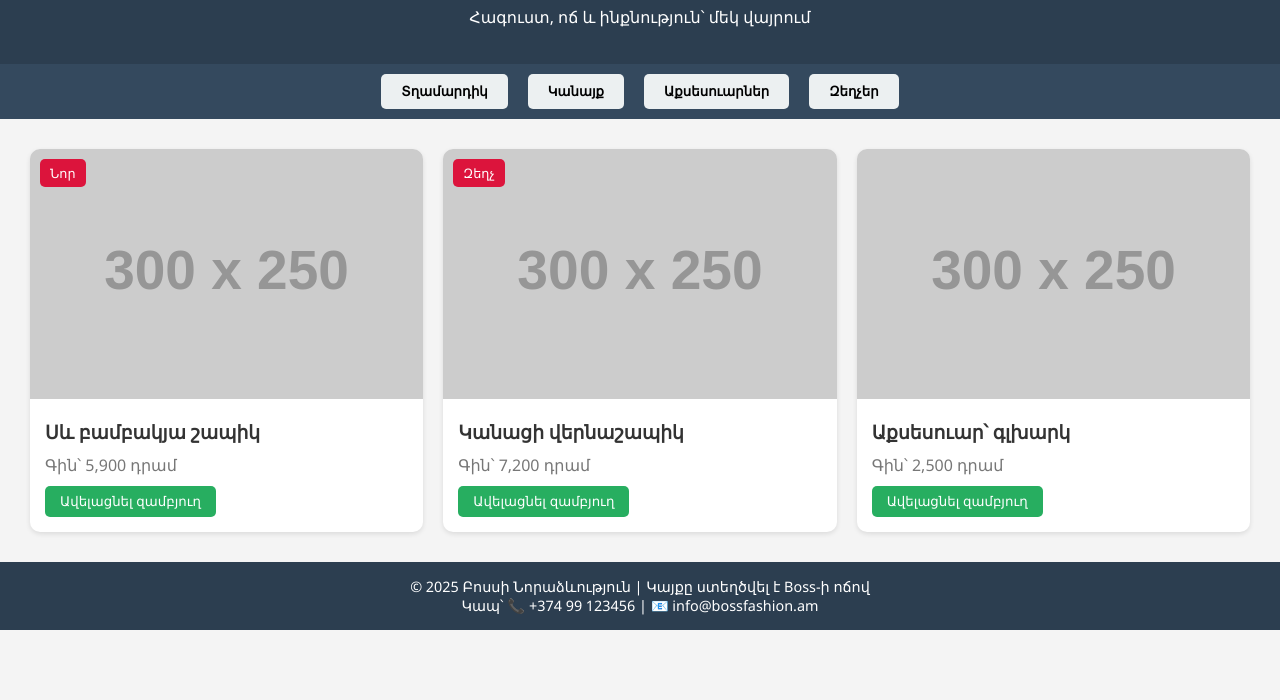
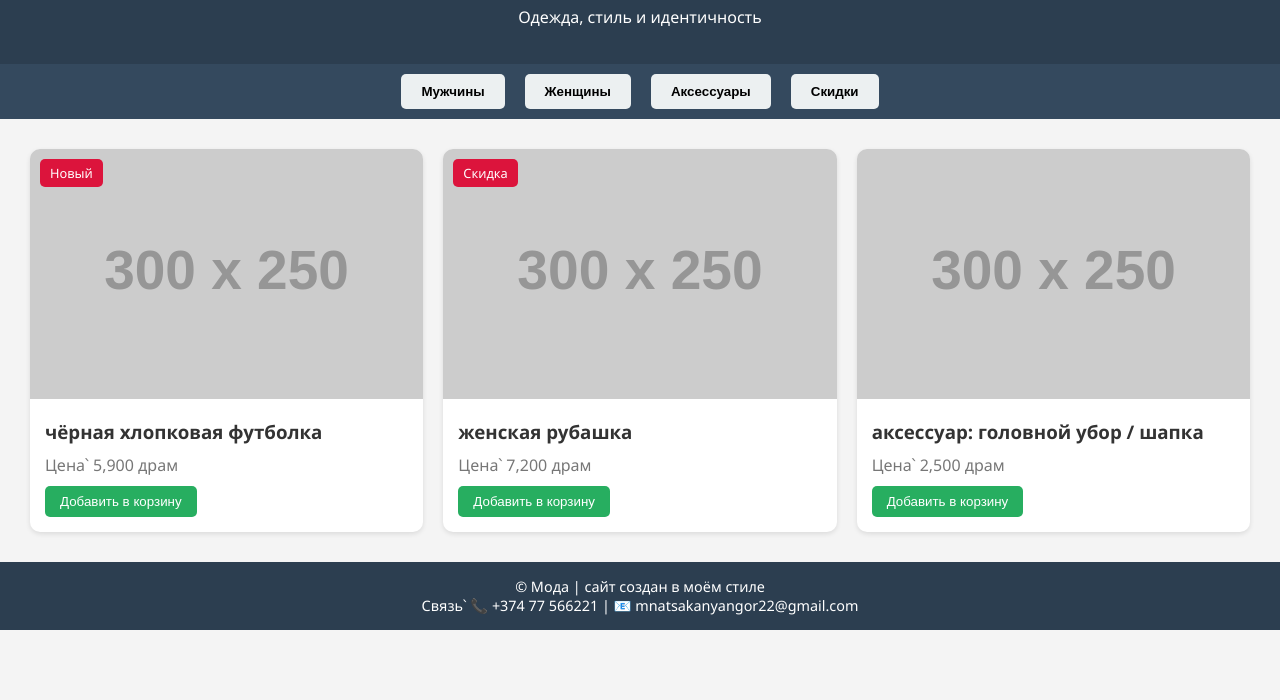
Before and after one commit to Gor334422/clothing-store, a plain HTML site: page index.html in a window 1280 px wide. Shown: the part 100-800 px from the top of the page. Drawn offline with Linux system fonts and the light colour scheme; placeholder pictures from the web are drawn by us.

Commit message:
Update index.html

```diff
--- a/index.html
+++ b/index.html
@@ -3,7 +3,7 @@
 <head>
   <meta charset="UTF-8">
   <meta name="viewport" content="width=device-width, initial-scale=1">
-  <title>Բոսսի Նորաձևություն</title>
+  <title>Мода</title>
   <style>
     body {
       margin: 0;
@@ -95,56 +95,56 @@
 <body>
 
   <header>
-    <h1>Բոսսի Նորաձևություն</h1>
-    <p>Հագուստ, ոճ և ինքնություն՝ մեկ վայրում</p>
+    <h1>Мода</h1>
+    <p>Одежда, стиль и идентичность</p>
   </header>
 
   <nav>
-    <button>Տղամարդիկ</button>
-    <button>Կանայք</button>
-    <button>Աքսեսուարներ</button>
-    <button>Զեղչեր</button>
+    <button>Мужчины</button>
+    <button>Женщины</button>
+    <button>Аксессуары</button>
+    <button>Скидки</button>
   </nav>
 
   <section class="products">
     <div class="product-card">
-      <span class="badge">Նոր</span>
-      <img src="https://via.placeholder.com/300x250?text=Հագուստ+1" alt="Հագուստ 1">
+      <span class="badge">Новый</span>
+      <img src="https://via.placeholder.com/300x250?text=Հագուստ+1" alt="Одежда 1">
       <div class="product-info">
-        <h3>Սև բամբակյա շապիկ</h3>
-        <p>Գին՝ 5,900 դրամ</p>
-        <button onclick="addToCart('Սև շապիկ', 5900)">Ավելացնել զամբյուղ</button>
+        <h3>чёрная хлопковая футболка</h3>
+        <p>Цена՝ 5,900 драм</p>
+        <button onclick="addToCart('чёрная рубашка', 5900)">Добавить в корзину</button>
       </div>
     </div>
     <div class="product-card">
-      <span class="badge">Զեղչ</span>
-      <img src="https://via.placeholder.com/300x250?text=Հագուստ+2" alt="Հագուստ 2">
+      <span class="badge">Скидка</span>
+      <img src="https://via.placeholder.com/300x250?text=Հագուստ+2" alt="Одежда 2">
       <div class="product-info">
-        <h3>Կանացի վերնաշապիկ</h3>
-        <p>Գին՝ 7,200 դրամ</p>
-        <button onclick="addToCart('Վերնաշապիկ', 7200)">Ավելացնել զամբյուղ</button>
+        <h3>женская рубашка</h3>
+        <p>Цена՝ 7,200 драм</p>
+        <button onclick="addToCart('рубашка', 7200)">Добавить в корзину</button>
       </div>
     </div>
     <div class="product-card">
-      <img src="https://via.placeholder.com/300x250?text=Հագուստ+3" alt="Հագուստ 3">
+      <img src="https://via.placeholder.com/300x250?text=Հագուստ+3" alt="Одежда 3">
       <div class="product-info">
-        <h3>Աքսեսուար՝ գլխարկ</h3>
-        <p>Գին՝ 2,500 դրամ</p>
-        <button onclick="addToCart('Գլխարկ', 2500)">Ավելացնել զամբյուղ</button>
+        <h3>аксессуар: головной убор / шапка</h3>
+        <p>Цена՝ 2,500 драм</p>
+        <button onclick="addToCart('шапка', 2500)">Добавить в корзину</button>
       </div>
     </div>
   </section>
 
   <footer>
-    &copy; 2025 Բոսսի Նորաձևություն | Կայքը ստեղծվել է Boss-ի ոճով<br>
-    Կապ՝ 📞 +374 99 123456 | 📧 info@bossfashion.am
+    &copy; Мода | сайт создан в моём стиле<br>
+    Связь՝ 📞 +374 77 566221 | 📧 mnatsakanyangor22@gmail.com
   </footer>
 
   <script>
     let cart = [];
     function addToCart(product, price) {
       cart.push({ product, price });
-      alert(`Ավելացվեց՝ ${product} (${price} դրամ)`);
+      alert(`Добавлено՝ ${product} (${price} драм)`);
     }
   </script>
 
```
